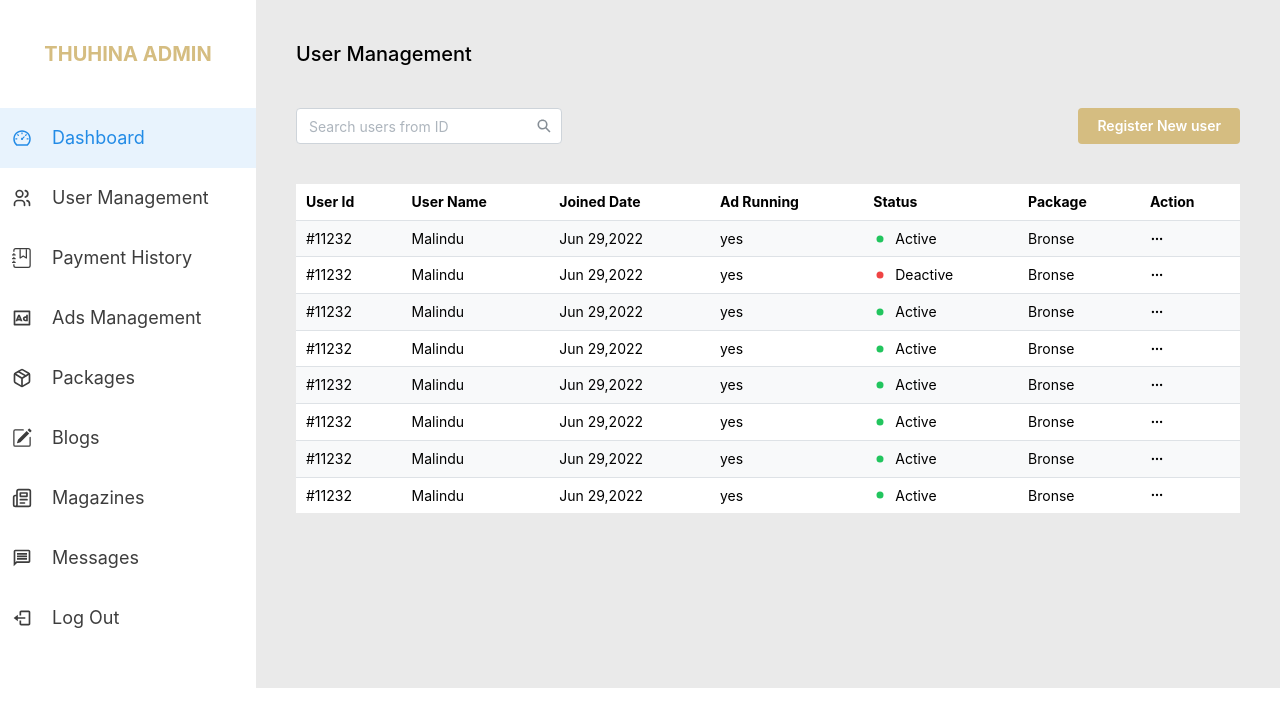
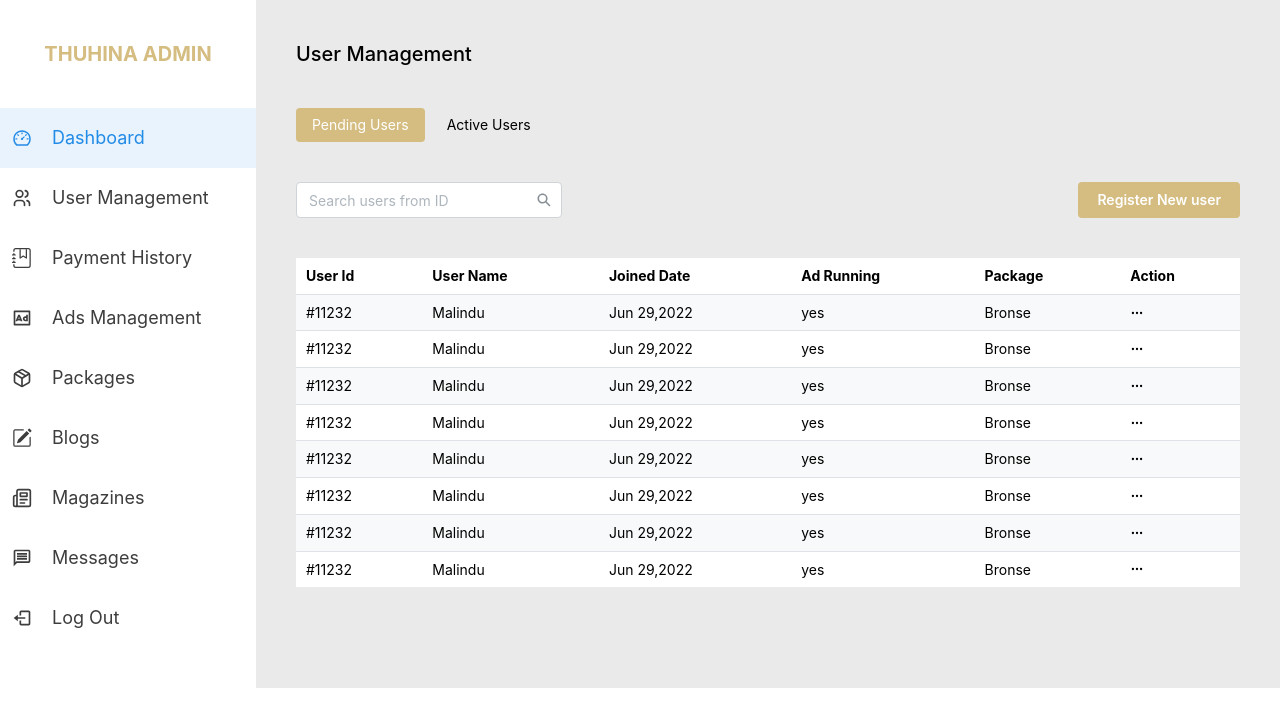
Before and after one commit to SuneraL77/thuhina-f, a React (Create React App) app: page /admin/user_management in a window 1280 px wide. Shown: the top 726 px of the page. Built offline with nearby package versions, Linux system fonts and the light colour scheme.

Commit message:
create pending user and active user admin side

```diff
--- a/src/pages/admin/user/UserManagement.jsx
+++ b/src/pages/admin/user/UserManagement.jsx
@@ -1,10 +1,10 @@
 import React from 'react'
-import { Button, Input, Switch, Table  } from '@mantine/core';
+import { Button, Input, Switch, Table, Tabs } from '@mantine/core';
 import { IoSearchSharp } from "react-icons/io5";
 import { HiOutlineDotsHorizontal } from "react-icons/hi";
 import { GoDotFill } from "react-icons/go";
 
-import { Popover   } from '@mantine/core';
+import { Popover } from '@mantine/core';
 
 
 const elements = [
@@ -21,9 +21,32 @@ const elements = [
 
 const UserManagement = () => {
 
+    const PendingUsersRows = elements.map((element) => (
+        <Table.Tr key={element.id}>
+            <Table.Td>{element.id}</Table.Td>
+            <Table.Td>{element.username}</Table.Td>
+            <Table.Td>{element.joineddate}</Table.Td>
+            <Table.Td>{element.ad_running}</Table.Td>
 
+            <Table.Td>{element.package}</Table.Td>
+            <Popover trapFocus position="bottom" withArrow shadow="md">
+                <Popover.Target>
+                    <Table.Td>{element.action}</Table.Td>
+                </Popover.Target>
+                <Popover.Dropdown>
+                    <div className='flex flex-col gap-3'>
+                        <h1 className='cursor-pointer hover:text-[#D5BD81]'>View User Profile</h1>
+                        <div className='flex items-center gap-2'>
+                            <span className='cursor-pointer hover:text-[#D5BD81]'>Verify User</span>
+                            <Switch />
+                        </div>
+                    </div>
+                </Popover.Dropdown>
+            </Popover>
+        </Table.Tr>
+    ));
 
-    const rows = elements.map((element) => (
+    const ActiveUsersRows = elements.map((element) => (
         <Table.Tr key={element.id}>
             <Table.Td>{element.id}</Table.Td>
             <Table.Td>{element.username}</Table.Td>
@@ -31,7 +54,7 @@ const UserManagement = () => {
             <Table.Td>{element.ad_running}</Table.Td>
             <Table.Td>{element.status}</Table.Td>
             <Table.Td>{element.package}</Table.Td>
-            <Popover   trapFocus position="bottom" withArrow shadow="md">
+            <Popover trapFocus position="bottom" withArrow shadow="md">
                 <Popover.Target>
                     <Table.Td>{element.action}</Table.Td>
                 </Popover.Target>
@@ -39,7 +62,7 @@ const UserManagement = () => {
                     <div className='flex flex-col gap-3'>
                         <div className='flex items-center gap-2'>
                             <span className='cursor-pointer hover:text-[#D5BD81]'>Block User</span>
-                            <Switch/>
+                            <Switch />
                         </div>
                         <h1 className='cursor-pointer hover:text-[#D5BD81]'>View User Profile</h1>
                         <h1 className='cursor-pointer hover:text-[#D5BD81]'>Delete User</h1>
@@ -49,13 +72,55 @@ const UserManagement = () => {
         </Table.Tr>
     ));
 
+
+
     return (
         <div className='flex flex-col gap-10'>
             <h1 className='text-xl font-medium'>User Management</h1>
 
+            <Tabs defaultValue="Pending" variant="pills" color='#D5BD81'>
+                <Tabs.List>
+                    <Tabs.Tab value="Pending" >
+                        Pending Users
+                    </Tabs.Tab>
+                    <Tabs.Tab value="Active" >
+                        Active Users
+                    </Tabs.Tab>
+
+
+                </Tabs.List>
+
+                <Tabs.Panel value="Pending">
+                    <div className='flex flex-col w-full gap-10 py-10'>
                         <div className='flex items-center justify-between w-full'>
                             <Input placeholder="Search users from ID" rightSection={<IoSearchSharp />} />
                             <Button variant='filled' color='#D5BD81'>Register New user</Button>
+                        </div>
+
+                        <div className='overflow-x-scroll bg-white scroll-smooth scrollbar-hide'>
+                            <Table striped  >
+                                <Table.Thead >
+                                    <Table.Tr>
+                                        <Table.Th>User Id</Table.Th>
+                                        <Table.Th>User Name</Table.Th>
+                                        <Table.Th>Joined Date</Table.Th>
+                                        <Table.Th>Ad Running</Table.Th>
+
+                                        <Table.Th>Package</Table.Th>
+                                        <Table.Th>Action</Table.Th>
+                                    </Table.Tr>
+                                </Table.Thead>
+                                <Table.Tbody>{PendingUsersRows}</Table.Tbody>
+                            </Table>
+                        </div>
+                    </div>
+                </Tabs.Panel>
+
+                <Tabs.Panel value="Active">
+                <div className='flex flex-col w-full gap-10 py-10'>
+                        <div className='flex items-center justify-end w-full'>
+                            <Input placeholder="Search users from ID" rightSection={<IoSearchSharp />} />
+
                         </div>
 
                         <div className='overflow-x-scroll bg-white scroll-smooth scrollbar-hide'>
@@ -71,9 +136,16 @@ const UserManagement = () => {
                                         <Table.Th>Action</Table.Th>
                                     </Table.Tr>
                                 </Table.Thead>
-                    <Table.Tbody>{rows}</Table.Tbody>
+                                <Table.Tbody>{ActiveUsersRows}</Table.Tbody>
                             </Table>
                         </div>
+                    </div>
+                </Tabs.Panel>
+
+
+
+            </Tabs>
+
         </div>
     )
 }
```
Lines whose indentation alone changed are shown as unchanged.
